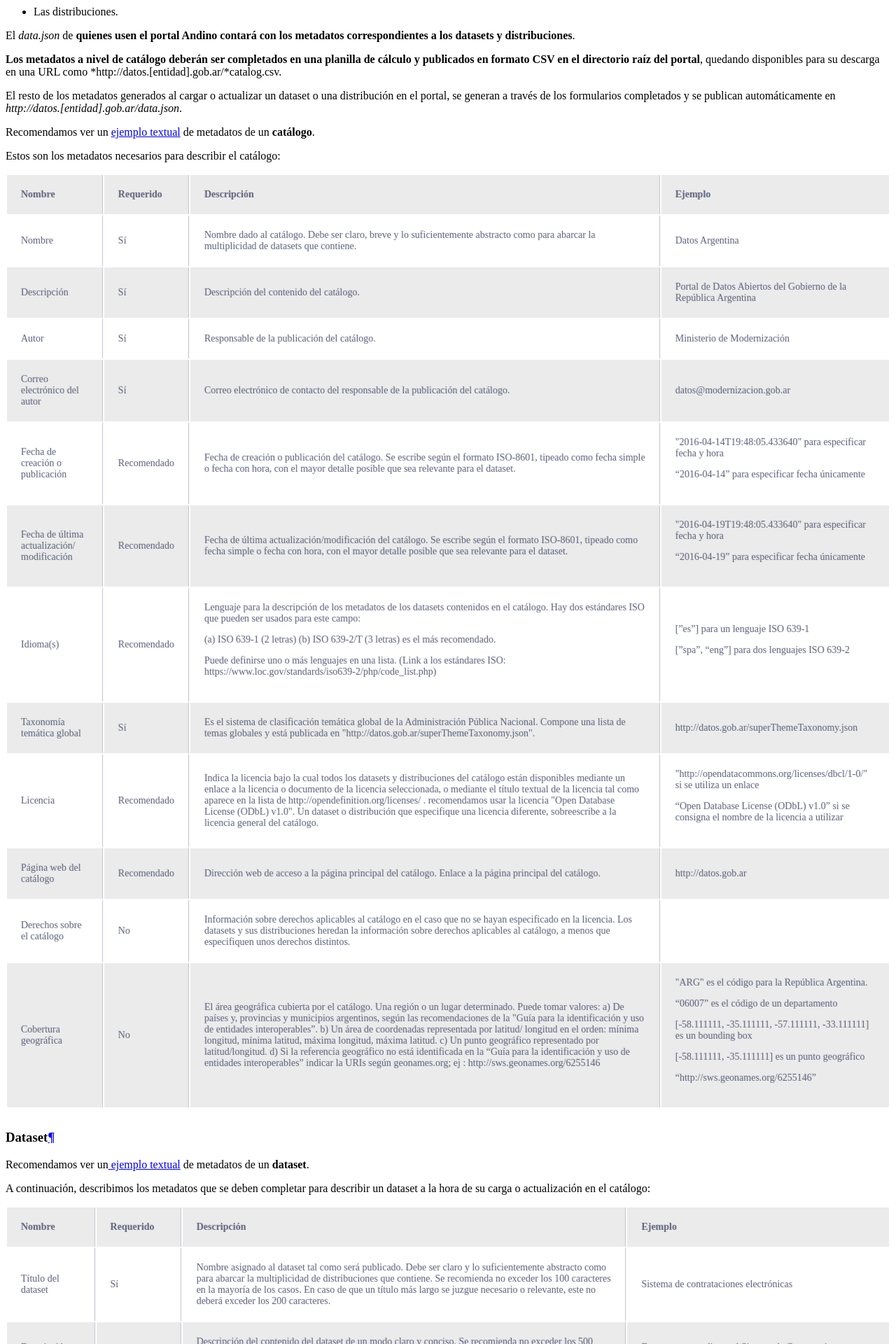
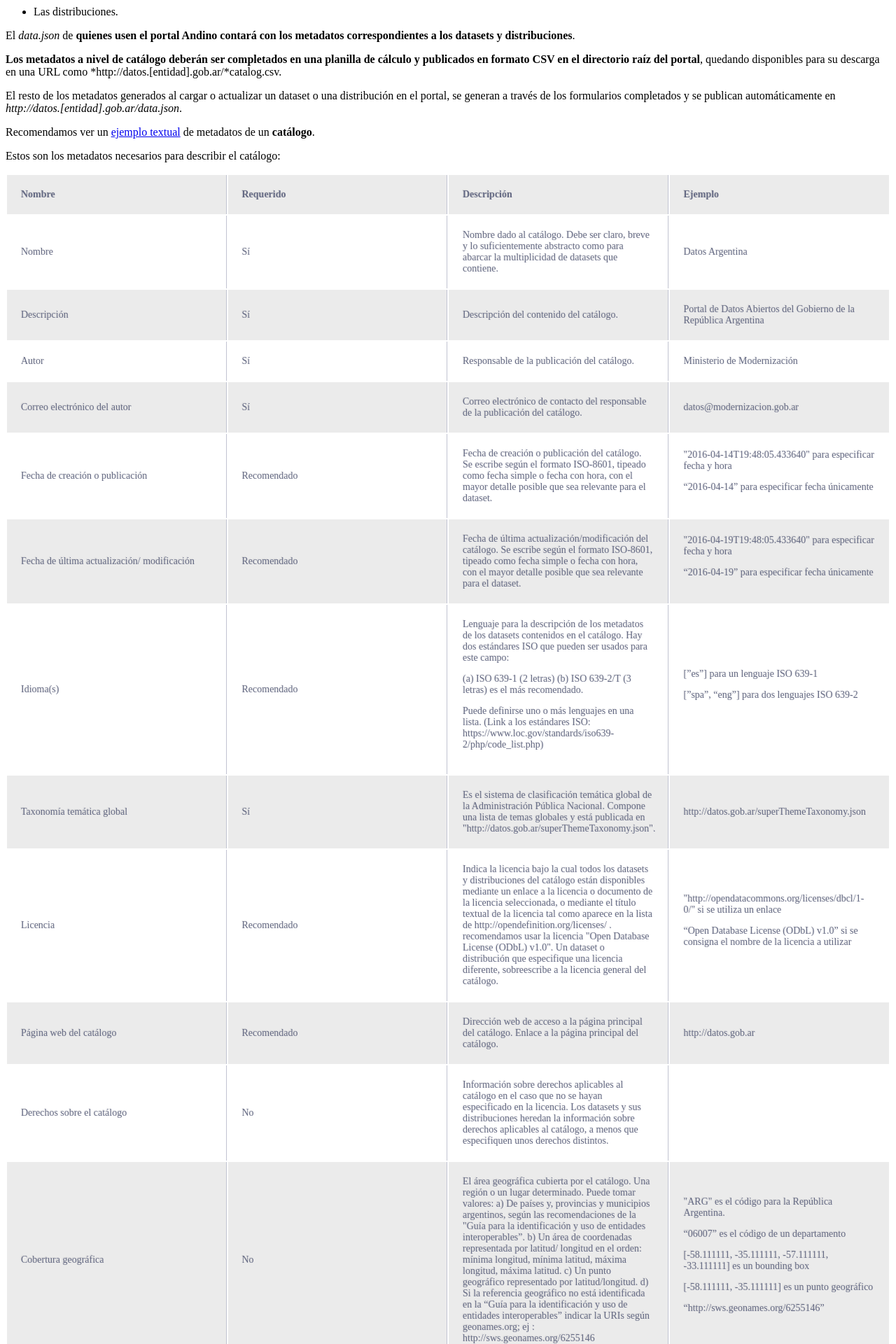
Before and after one commit to datosgobar/paquete-apertura-datos, a Sphinx documentation site: the page built from docs/guia_metadatos.md, in a window 1280 px wide. Shown: the part 4160-6080 px from the top of the page at 70% size. Built offline with Sphinx 7.4.7 and the Read the Docs theme 2.0.0, drawn with Linux system fonts in a browser that asks for light colours.

Commit message:
Encontramos una solución para las tablas, falta especificar el ancho de cada columna en cada tabla.

```diff
--- a/docs/_static/theme_overrides.css
+++ b/docs/_static/theme_overrides.css
@@ -170,3 +170,8 @@
 span.no-recomendado {
     color: red;
 }
+
+table {
+    table-layout: fixed;
+    width: 100%;
+}
--- a/docs/guia_metadatos.md
+++ b/docs/guia_metadatos.md
@@ -1182,6 +1182,12 @@
 **La ventaja de usar una súper taxonomía** temática es que** facilita la clasificación de datasets** por parte de un usuario según un conjunto de categorías temáticas más generales, que son interoperables con las usadas por otros países del mundo. Esto, a su vez, **facilita la clasificación de datasets cosechados por el Portal Nacional de Datos**.
 
 <table>
+  <colgroup>
+    <col style="width:33%">
+    <col style="width:33%">
+    <col style="width:33%">
+  </colgroup>
+  <tbody>
     <tr>
       <td>Código (authority code)</td>
       <td>Etiqueta (label)</td>
@@ -1252,6 +1258,7 @@
       <td>Transporte</td>
       <td>Por ejemplo: 'Estadísticas viales'.</td>
     </tr>
+    </tbody>
 </table>
 
 ## Anexo II - Pautas para la selección de etiquetas
```
Also changed, not shown: 5 other files.
